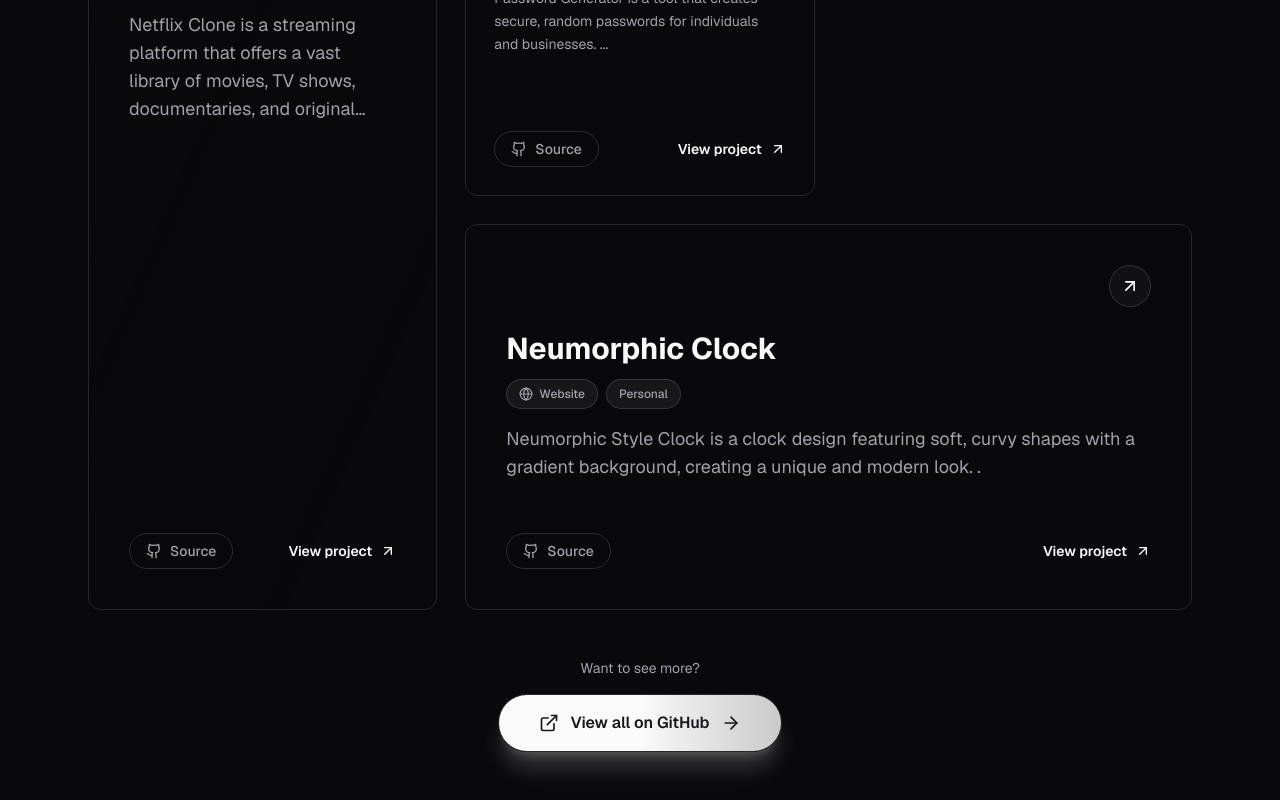
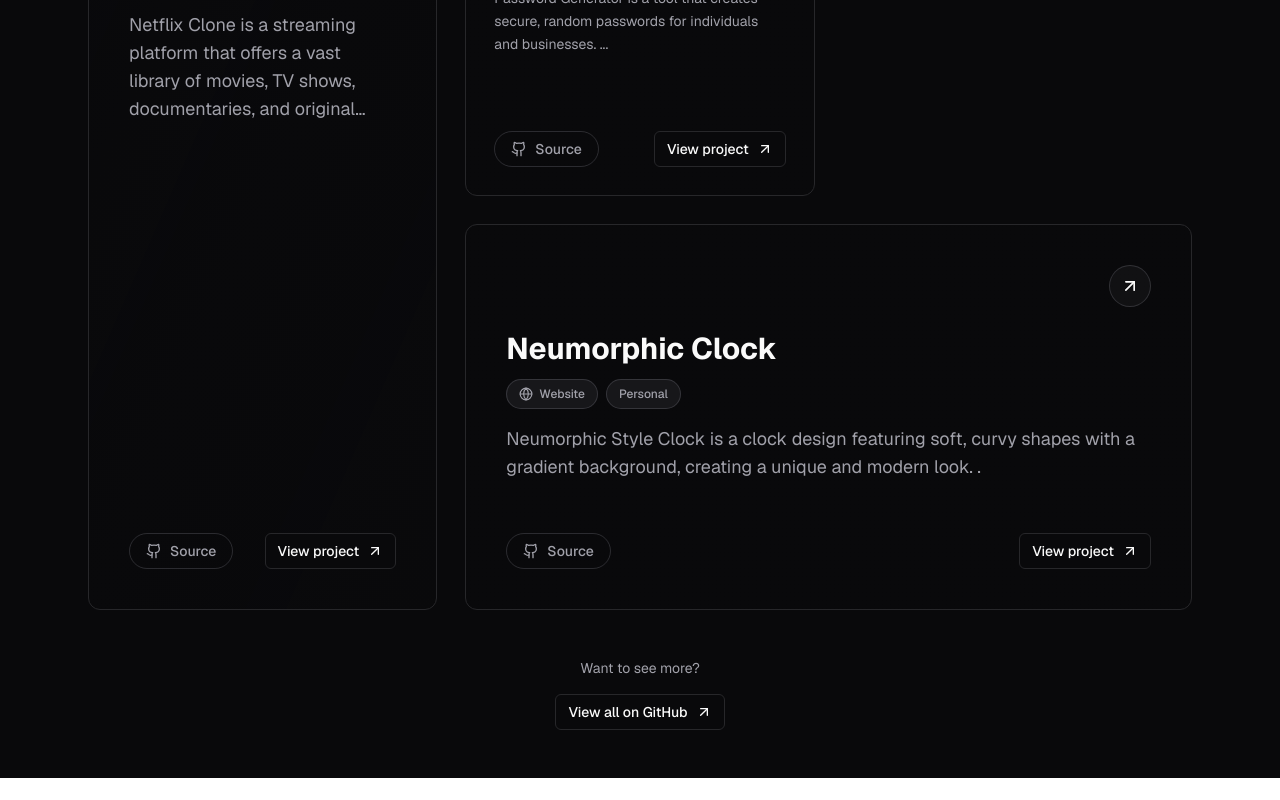
Before and after one commit to ShaileshS237/portfolio, a React (Vite) app: page /project in a window 1280 px wide. Shown: the part 1810-2610 px from the top of the page. After the commit the page ends 2588 px from the top, so only its background shows below. Built offline with nearby package versions, Linux system fonts and the light colour scheme; a web font is replaced by a local one.

Commit message:
feat: Add ViewButton component and refactor project navigation in Home and Work pages, update project name in data

```diff
--- a/src/Components/ProjectCard.jsx
+++ b/src/Components/ProjectCard.jsx
@@ -2,6 +2,7 @@
 import { motion } from "framer-motion";
 import { Card, CardContent } from "@/Components/ui/card";
 import { Badge } from "@/Components/ui/badge";
+import ViewButton from "@/Components/ViewButton";
 import {
     ArrowUpRight,
     Github,
@@ -246,14 +247,9 @@
                                     </Button>
                                 )}
                             </div>
-                            <motion.span
-                                className="inline-flex items-center gap-2 text-sm text-primary font-semibold"
-                                whileHover={{ x: 5 }}
-                                transition={{ type: "spring", stiffness: 300 }}
-                            >
+                            <ViewButton>
                                 View project
-                                <ArrowUpRight className="w-4 h-4 group-hover:rotate-45 transition-transform duration-300" />
-                            </motion.span>
+                            </ViewButton>
                         </div>
                     </CardContent>
                 </Card>
--- /dev/null
+++ b/src/Components/ViewButton.jsx
@@ -0,0 +1,59 @@
+import React from "react";
+import { motion } from "framer-motion";
+import { ArrowUpRight } from "lucide-react";
+import { Link } from "react-router-dom";
+
+const ViewButton = ({
+    children = "View",
+    to = null,
+    href = null,
+    className = "",
+    iconClassName = "",
+    onClick = null,
+}) => {
+    const content = (
+        <motion.span
+            className={`inline-flex items-center justify-center gap-2 h-9 px-3 rounded-md text-sm font-medium border border-input bg-background hover:bg-accent hover:text-accent-foreground ring-offset-background transition-colors cursor-pointer ${className}`}
+            whileHover={{ x: 5 }}
+            transition={{ type: "spring", stiffness: 300 }}
+        >
+            {children}
+            <ArrowUpRight
+                className={`w-4 h-4 group-hover:rotate-45 transition-transform duration-300 ${iconClassName}`}
+            />
+        </motion.span>
+    );
+
+    if (to) {
+        return (
+            <Link to={to} className="group">
+                {content}
+            </Link>
+        );
+    }
+
+    if (href) {
+        return (
+            <a
+                href={href}
+                target="_blank"
+                rel="noopener noreferrer"
+                className="group"
+            >
+                {content}
+            </a>
+        );
+    }
+
+    if (onClick) {
+        return (
+            <button onClick={onClick} className="group">
+                {content}
+            </button>
+        );
+    }
+
+    return content;
+};
+
+export default ViewButton;
--- a/src/Pages/Home.jsx
+++ b/src/Pages/Home.jsx
@@ -10,6 +10,7 @@
 import SocialCard from "@/Components/SocialCard";
 import TimeDisplay from "@/Components/TimeDisplay";
 import PageContainer from "@/Components/PageContainer";
+import ViewButton from "@/Components/ViewButton";
 
 import { Badge } from "@/Components/ui/badge";
 import { Button } from "@/Components/ui/button";
@@ -370,11 +371,9 @@
 						className="flex items-center justify-between"
 					>
 						<h2 className="text-2xl font-bold tracking-tight">Work Experience</h2>
-						<Button asChild variant="ghost" size="sm" className="hidden sm:inline-flex items-center gap-1.5 text-primary hover:text-primary hover:bg-primary/10">
-							<Link to={getLinkPath("/experience")}>
-								View All <ArrowUpRight className="w-3.5 h-3.5" />
-							</Link>
-						</Button>
+						<ViewButton to={getLinkPath("/experience")} className="hidden sm:inline-flex">
+							View All
+						</ViewButton>
 					</motion.div>
 
 					<div className="space-y-12">
@@ -401,11 +400,9 @@
 						className="flex items-center justify-between"
 					>
 						<h2 className="text-2xl font-bold tracking-tight">Projects</h2>
-						<Button asChild variant="ghost" size="sm" className="hidden sm:inline-flex items-center gap-1.5 text-primary hover:text-primary hover:bg-primary/10">
-							<Link to={getLinkPath("/project")}>
-								View All <ArrowUpRight className="w-3.5 h-3.5" />
-							</Link>
-						</Button>
+						<ViewButton to={getLinkPath("/project")} className="hidden sm:inline-flex">
+							View All
+						</ViewButton>
 					</motion.div>
 					<div className="grid grid-cols-1 sm:grid-cols-2 gap-6">
 						{PROJECTS.slice(0, 4).map((project, index) => (
--- a/src/Pages/Work.jsx
+++ b/src/Pages/Work.jsx
@@ -1,12 +1,12 @@
 import React from "react";
 import { motion } from "framer-motion";
-import { Button } from "@/Components/ui/button";
-import { ArrowRight, Sparkles, ExternalLink } from "lucide-react";
+import { Sparkles } from "lucide-react";
 import { PROJECTS } from "@/constants";
 import Navbar from "@/Components/Navbar";
 import PageHeader from "@/Components/PageHeader";
 import PageContainer, { MainContent } from "@/Components/PageContainer";
 import ProjectCard from "@/Components/ProjectCard";
+import ViewButton from "@/Components/ViewButton";
 
 // Paragon-style bento grid pattern
 // Creates visual hierarchy with varying card sizes for dynamic layouts
@@ -72,21 +72,9 @@
 					className="flex flex-col items-center mt-24 gap-4"
 				>
 					<p className="text-muted-foreground text-sm">Want to see more?</p>
-					<Button
-						size="lg"
-						className="gap-3 rounded-full px-10 py-7 text-base font-semibold bg-gradient-to-r from-primary via-primary to-primary/80 hover:from-primary/90 hover:to-primary shadow-xl shadow-primary/20 hover:shadow-2xl hover:shadow-primary/30 transition-all duration-500 hover:scale-105 group"
-						asChild
-					>
-						<a
-							href="https://github.com/ShaileshS237?tab=repositories"
-							target="_blank"
-							rel="noopener noreferrer"
-						>
-							<ExternalLink className="w-5 h-5" />
-							View all on GitHub
-							<ArrowRight className="w-5 h-5 group-hover:translate-x-1 transition-transform duration-300" />
-						</a>
-					</Button>
+					<ViewButton href="https://github.com/ShaileshS237?tab=repositories" className="text-base">
+						View all on GitHub
+					</ViewButton>
 				</motion.div>
 			</MainContent>
 		</PageContainer>
--- a/src/constants/data.js
+++ b/src/constants/data.js
@@ -174,10 +174,10 @@
 	// },
 	{
 		id: 5,
-		project_name: "bktcard",
+		project_name: "Memo Bucket",
 		icon: "images/projects/projects_logo/bktcard_logo.png",
 		description:
-			"BKTcard is a note-taking app that streamlines organization through categorization. With customizable buckets, you have the flexibility to categorize your notes in a way that suits your needs.",
+			"Memo Bucket is a note-taking app that streamlines organization through categorization. With customizable buckets, you have the flexibility to categorize your notes in a way that suits your needs.",
 		status: "2",
 		lUdpate: "12 Jan 2022",
 		type: "Website",
```
Also changed, not shown: 1 other file (tests, documents, lock files or other folders).
